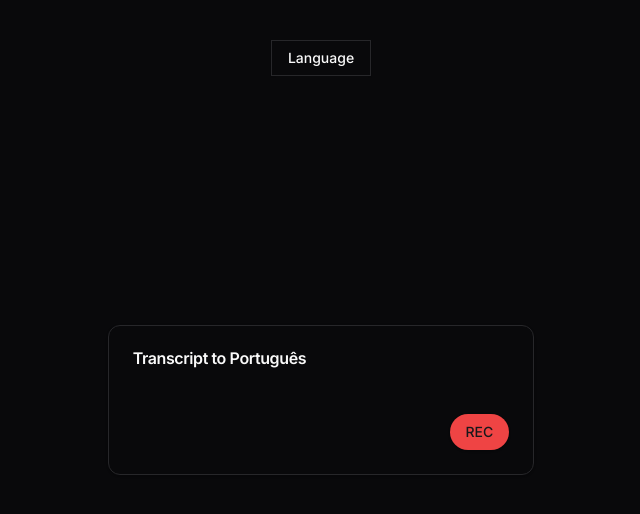
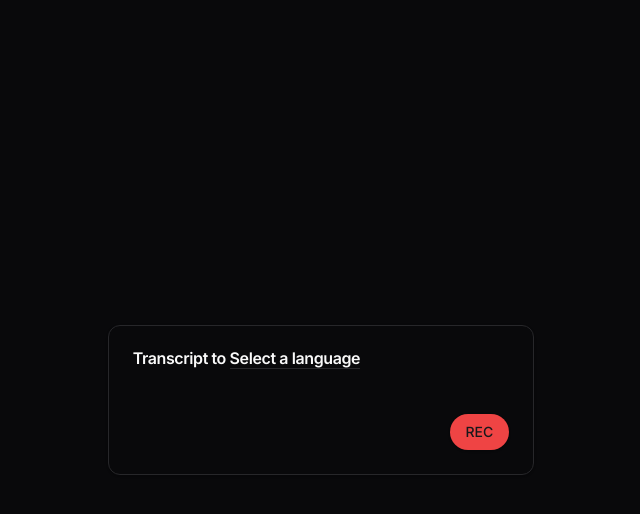
Before and after one commit to Dev-Lks/Transcript-, a Next.js app: page / in a window 1280 px wide. Shown: the top 514 px of the page, without its empty margins (319-959 px from the left). Built offline with nearby package versions, Linux system fonts and the light colour scheme.

Commit message:
feat: added a way to select between portuguese and english transcript

```diff
--- a/src/components/main-speech.tsx
+++ b/src/components/main-speech.tsx
@@ -26,7 +26,7 @@ const MainSpeech = () => {
   const [isRecording, setIsRecording] = useState(false); // Indicates if recording is in progress
   const [recordingComplete, setRecordingComplete] = useState(false); // Indicates if recording is complete
   const [transcript, setTranscript] = useState(""); // Stores the transcribed speech
-  const [lang, setlang] = useState("pt-BR");
+  const [lang, setlang] = useState("select");
 
   // Reference to the webkitSpeechRecognition object
   const recognitionRef = useRef<any>(null);
@@ -82,10 +82,16 @@ const MainSpeech = () => {
 
   return (
     <div className="w-full h-full flex flex-col justify-center items-center ">
-      <div className="absolute top-10">
+
+      <Card className="w-1/3">
+        <CardHeader>
+          <CardTitle>Transcript to {lang && (
+            <div className="inline" >
             <DropdownMenu>
               <DropdownMenuTrigger asChild>
-            <Button variant="outline">Language</Button>
+                <h2 className="inline cursor-pointer border-b border-secondary">
+                  {lang === "pt-BR" ? "Português" : lang === "en-US" ? "English" : "Select a language"}
+                </h2>
               </DropdownMenuTrigger>
               <DropdownMenuContent className="w-56">
                 <DropdownMenuLabel>Language</DropdownMenuLabel>
@@ -101,10 +107,7 @@ const MainSpeech = () => {
               </DropdownMenuContent>
             </DropdownMenu>
           </div>
-
-      <Card className="w-1/3">
-        <CardHeader>
-          <CardTitle>Transcript to {(lang == "pt-BR") ? "Português": "English"}</CardTitle>
+          )}</CardTitle>
 
           {(isRecording || transcript) && (
             <div>
@@ -121,6 +124,7 @@ const MainSpeech = () => {
 
         <CardContent>{transcript}</CardContent>
 
+
         <div className="w-full flex justify-end px-6 mb-6 gap-4">
           <Button onClick={handleToggleRecording} className="rounded-full bg-red-500">
             {isRecording ? "Stop" : "REC"}
```
Lines whose indentation alone changed are shown as unchanged.
